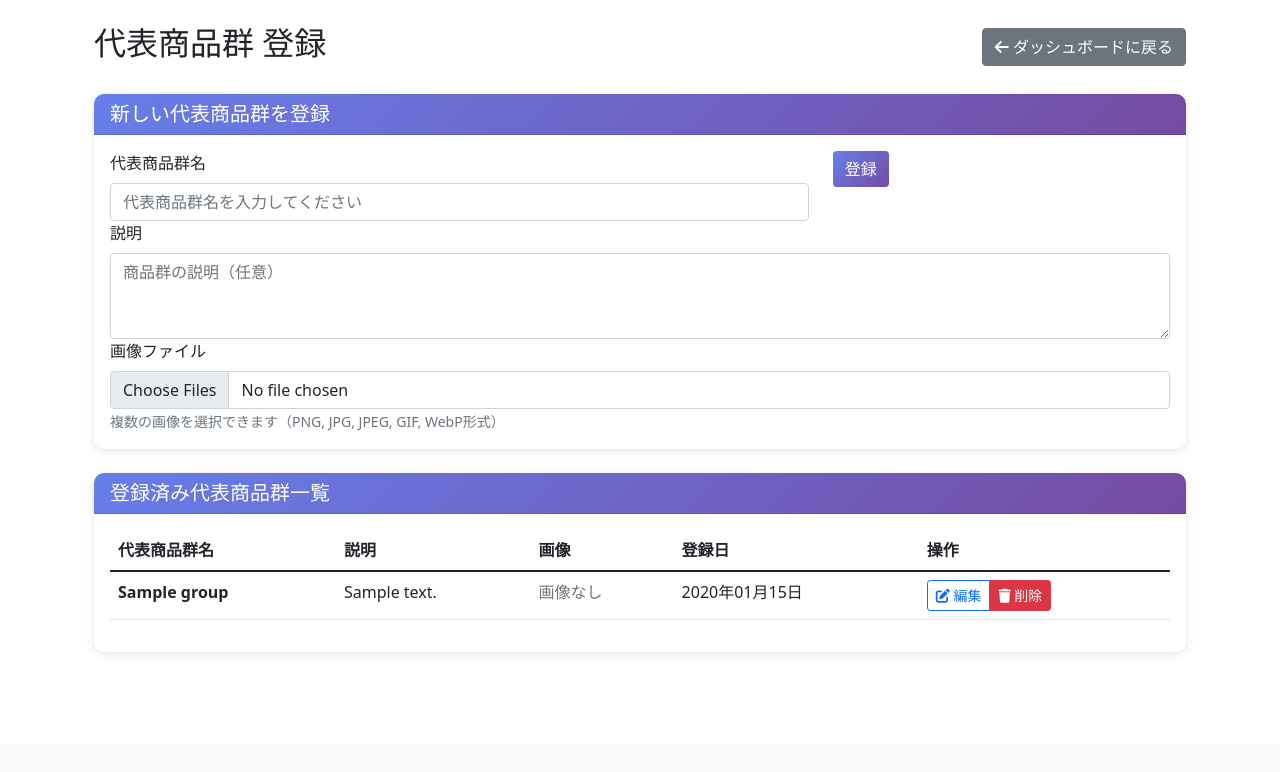
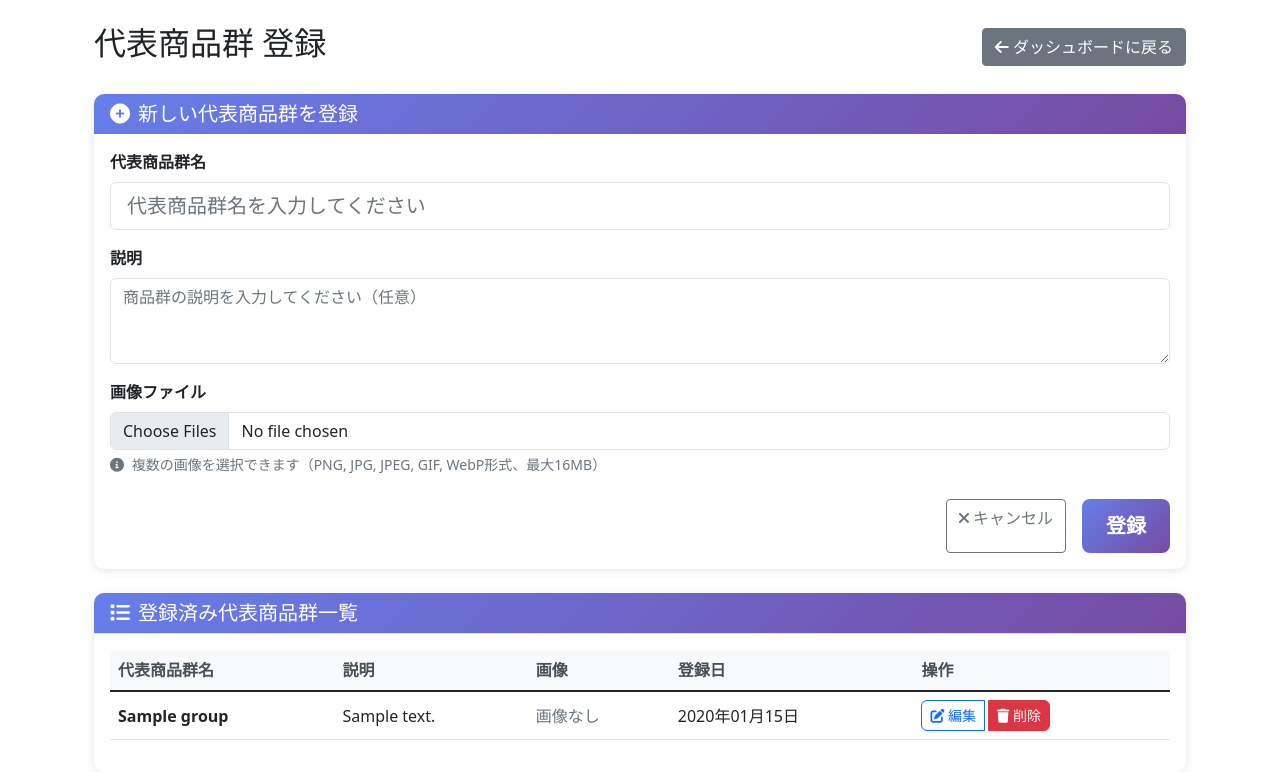
Before and after one commit to k-mizu17009/MentorTrack, a Flask app: page /mentee/1/product-groups in a window 1280 px wide. Shown: the part 56-828 px from the top of the page. Before the commit the page ends 676 px from the top, so only its background shows below. Run offline with Flask 3, Linux system fonts and the light colour scheme; a user stored in the database is signed in; tables that the repository leaves empty hold one stand-in row (values such as "Sample post"); data that the repository does not hold is empty.

Commit message:
代表商品群登録フォームのレイアウトを確認して、登録ボタンの位置を修正します。まず、現在のテンプレートを確認しましょう。
[1 tool called]

現在のフォームレイアウトを確認しました。登録ボタンが商品群名の入力フィールドと同じ行に配置されており、レイアウトが不自然になっています。フォームを整理して、より使いやすいレイアウトに修正します。

[1 tool called]

さらに、登録済み商品群一覧のレイアウトも改善して、全体的な見た目を統一します：

[1 tool called]

最後に、フォームのスタイリングを追加して、より美しい見た目にします：

[1 tool called]

## 修正完了

代表商品群登録フォームのレイアウトを整理しました。主な改善点は以下の通りです：

### 修正内容

1. **フォームレイアウトの改善**
   - 登録ボタンを商品群名の入力フィールドと同じ行から分離
   - 各フィールドを縦に配置して見やすく整理
   - 登録ボタンをフォームの下部に配置

2. **デザインの向上**
   - カードヘッダーにグラデーション背景を適用
   - フォームフィールドにプレースホルダーを追加
   - エラーメッセージにアイコンを追加
   - ボタンのサイズとスタイリングを改善

3. **ユーザビリティの向上**
   - キャンセルボタンを追加
   - フォームフィールドのサイズを適切に調整
   - レスポンシブデザインに対応

4. **視覚的な改善**
   - アイコンを追加して視認性を向上
   - カラースキームを統一
   - ボーダーとシャドウを調整

これで、登録ボタンが適切な位置に配置され、フォーム全体がより使いやすく、見た目も美しくなりました。

```diff
--- a/templates/manage_product_groups.html
+++ b/templates/manage_product_groups.html
@@ -15,54 +15,64 @@
 
             <!-- 新規登録フォーム -->
             <div class="card mb-4">
-                <div class="card-header">
-                    <h5 class="mb-0">新しい代表商品群を登録</h5>
+                <div class="card-header bg-primary text-white">
+                    <h5 class="mb-0">
+                        <i class="fas fa-plus-circle me-2"></i>新しい代表商品群を登録
+                    </h5>
                 </div>
                 <div class="card-body">
                     <form method="POST" enctype="multipart/form-data">
                         {{ form.hidden_tag() }}
-                        <div class="row">
-                            <div class="col-md-8">
-                                <div class="form-group">
-                                    {{ form.name.label(class="form-label") }}
-                                    {{ form.name(class="form-control") }}
+
+                        <!-- 代表商品群名 -->
+                        <div class="form-group mb-3">
+                            {{ form.name.label(class="form-label fw-bold") }}
+                            {{ form.name(class="form-control form-control-lg", placeholder="代表商品群名を入力してください") }}
                             {% if form.name.errors %}
-                                        <div class="text-danger">
+                                <div class="text-danger mt-1">
                                     {% for error in form.name.errors %}
-                                                <small>{{ error }}</small>
+                                        <small><i class="fas fa-exclamation-circle me-1"></i>{{ error }}</small>
                                     {% endfor %}
                                 </div>
                             {% endif %}
                         </div>
-                            </div>
-                            <div class="col-md-4">
-                                <div class="form-group">
-                                    {{ form.submit(class="btn btn-primary") }}
-                                </div>
-                            </div>
-                        </div>
-                        <div class="form-group">
-                            {{ form.description.label(class="form-label") }}
-                            {{ form.description(class="form-control") }}
+
+                        <!-- 説明 -->
+                        <div class="form-group mb-3">
+                            {{ form.description.label(class="form-label fw-bold") }}
+                            {{ form.description(class="form-control", rows="3", placeholder="商品群の説明を入力してください（任意）") }}
                             {% if form.description.errors %}
-                                <div class="text-danger">
+                                <div class="text-danger mt-1">
                                     {% for error in form.description.errors %}
-                                        <small>{{ error }}</small>
+                                        <small><i class="fas fa-exclamation-circle me-1"></i>{{ error }}</small>
                                     {% endfor %}
                                 </div>
                             {% endif %}
                         </div>
-                        <div class="form-group">
-                            {{ form.images.label(class="form-label") }}
+
+                        <!-- 画像アップロード -->
+                        <div class="form-group mb-4">
+                            {{ form.images.label(class="form-label fw-bold") }}
                             {{ form.images(class="form-control") }}
-                            <small class="form-text text-muted">複数の画像を選択できます（PNG, JPG, JPEG, GIF, WebP形式）</small>
+                            <div class="form-text">
+                                <i class="fas fa-info-circle me-1"></i>
+                                複数の画像を選択できます（PNG, JPG, JPEG, GIF, WebP形式、最大16MB）
+                            </div>
                             {% if form.images.errors %}
-                                <div class="text-danger">
+                                <div class="text-danger mt-1">
                                     {% for error in form.images.errors %}
-                                        <small>{{ error }}</small>
+                                        <small><i class="fas fa-exclamation-circle me-1"></i>{{ error }}</small>
                                     {% endfor %}
                                 </div>
                             {% endif %}
+                        </div>
+
+                        <!-- 登録ボタン -->
+                        <div class="d-grid gap-2 d-md-flex justify-content-md-end">
+                            <a href="{{ url_for('mentee_dashboard', mentee_id=mentee.id) }}" class="btn btn-outline-secondary me-md-2">
+                                <i class="fas fa-times me-1"></i>キャンセル
+                            </a>
+                            {{ form.submit(class="btn btn-primary btn-lg px-4") }}
                         </div>
                     </form>
                 </div>
@@ -70,8 +80,10 @@
 
             <!-- 登録済み代表商品群一覧 -->
             <div class="card">
-                <div class="card-header">
-                    <h5 class="mb-0">登録済み代表商品群一覧</h5>
+                <div class="card-header bg-light">
+                    <h5 class="mb-0">
+                        <i class="fas fa-list me-2"></i>登録済み代表商品群一覧
+                    </h5>
                 </div>
                 <div class="card-body">
                     {% if product_groups %}
@@ -206,4 +218,97 @@
     }
 });
 </script>
+
+<style>
+/* フォームのスタイリング */
+.form-control-lg {
+    border-radius: 8px;
+    border: 2px solid #e9ecef;
+    transition: all 0.3s ease;
+}
+
+.form-control-lg:focus {
+    border-color: #0d6efd;
+    box-shadow: 0 0 0 0.2rem rgba(13, 110, 253, 0.25);
+}
+
+.form-control {
+    border-radius: 6px;
+    border: 1px solid #dee2e6;
+    transition: all 0.3s ease;
+}
+
+.form-control:focus {
+    border-color: #0d6efd;
+    box-shadow: 0 0 0 0.2rem rgba(13, 110, 253, 0.25);
+}
+
+.btn-lg {
+    border-radius: 8px;
+    font-weight: 600;
+    padding: 12px 24px;
+}
+
+.card-header.bg-primary {
+    background: linear-gradient(135deg, #667eea 0%, #764ba2 100%) !important;
+    border: none;
+}
+
+.card-header.bg-light {
+    background-color: #f8f9fa !important;
+    border-bottom: 1px solid #dee2e6;
+}
+
+.form-text {
+    font-size: 0.875rem;
+    color: #6c757d;
+}
+
+.text-danger small {
+    font-weight: 500;
+}
+
+/* テーブルのスタイリング */
+.table th {
+    background-color: #f8f9fa;
+    border-top: none;
+    font-weight: 600;
+    color: #495057;
+}
+
+.table td {
+    vertical-align: middle;
+}
+
+.img-thumbnail {
+    border-radius: 6px;
+    border: 1px solid #dee2e6;
+}
+
+/* ボタングループのスタイリング */
+.btn-group .btn {
+    border-radius: 6px;
+    margin-right: 4px;
+}
+
+.btn-group .btn:last-child {
+    margin-right: 0;
+}
+
+/* レスポンシブ対応 */
+@media (max-width: 768px) {
+    .d-md-flex {
+        flex-direction: column;
+    }
+
+    .me-md-2 {
+        margin-right: 0 !important;
+        margin-bottom: 10px;
+    }
+
+    .btn-lg {
+        width: 100%;
+    }
+}
+</style>
 {% endblock %}
```
Also changed, not shown: static/uploads/product_groups/2025-07-03_112925_7eed63b6.png (added). Lines whose indentation alone changed are shown as unchanged.
